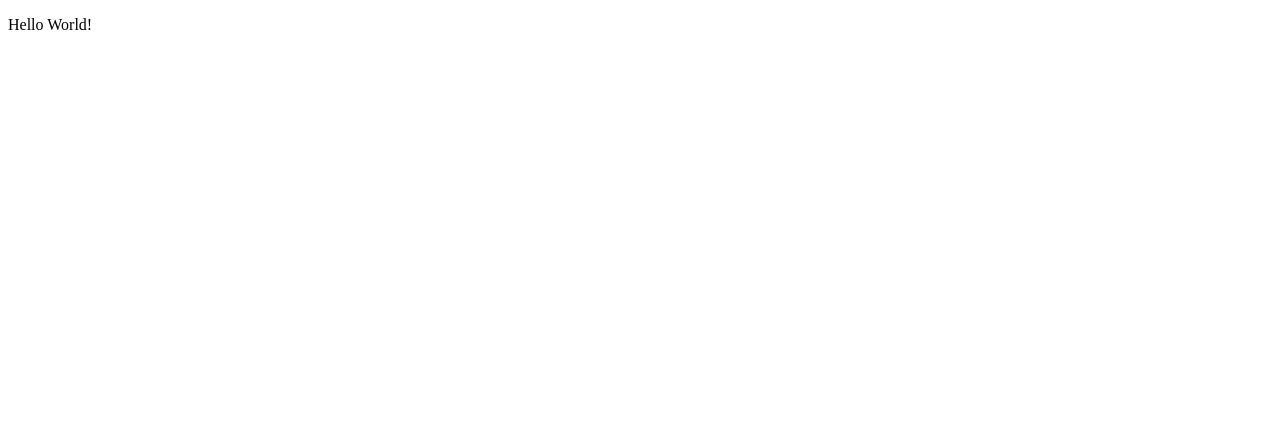
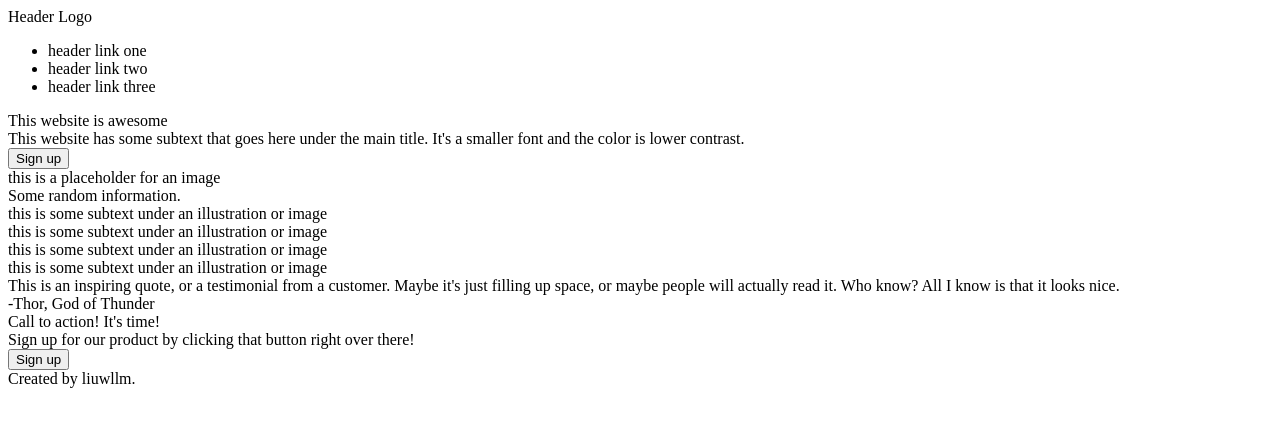
Before and after one commit to liuwllm/landing-page, a plain HTML site: page index.html in a window 1280 px wide. Drawn offline with Linux system fonts and the light colour scheme.

Commit message:
Add content to index.html

```diff
--- a/index.html
+++ b/index.html
@@ -5,6 +5,52 @@
         <title>Landing Page</title>
     </head>
     <body>
-        <p>Hello World!</p>
+        <div class="header">
+            <div>Header Logo</div>
+            <ul>
+                <li>header link one</li>
+                <li>header link two</li>
+                <li>header link three</li>
+            </ul>
+        </div>
+        <div class="sectionone">
+            <div class="one-heading">This website is awesome</div>
+            <div class="one-subtext">This website has some subtext that goes here under the main title. It's a smaller font and the color is lower contrast.</div>
+            <button class="one-button">Sign up</button>
+            <div class="one-image">this is a placeholder for an image</div>
+        </div>
+        <div class="sectiontwo">
+            <div>Some random information.</div>
+            <div class="two-container">
+                <div class="two-image"></div>
+                <div class="two-subtext">this is some subtext under an illustration or image</div>
+            </div>
+            <div class="two-container">
+                <div class="two-image"></div>
+                <div class="two-subtext">this is some subtext under an illustration or image</div>
+            </div>
+            <div class="two-container">
+                <div class="two-image"></div>
+                <div class="two-subtext">this is some subtext under an illustration or image</div>
+            </div>
+            <div class="two-container">
+                <div class="two-image"></div>
+                <div class="two-subtext">this is some subtext under an illustration or image</div>
+            </div>
+        </div>
+        <div class="sectionthree">
+            <div class="three-quote">This is an inspiring quote, or a testimonial from a customer. Maybe it's just filling up space, or maybe people will actually read it. Who know? All I know is that it looks nice.</div>
+            <div class="three-author">-Thor, God of Thunder</div>
+        </div>
+        <div class="sectionfour">
+            <div class="four-container">
+                <div class="four-heading">Call to action! It's time!</div>
+                <div class="four-text">Sign up for our product by clicking that button right over there!</div>
+                <button class="four-button">Sign up</button>
+            </div>
+        </div>
+        <div class="footer">
+            Created by liuwllm.
+        </div>
     </body>
 </html>
```
